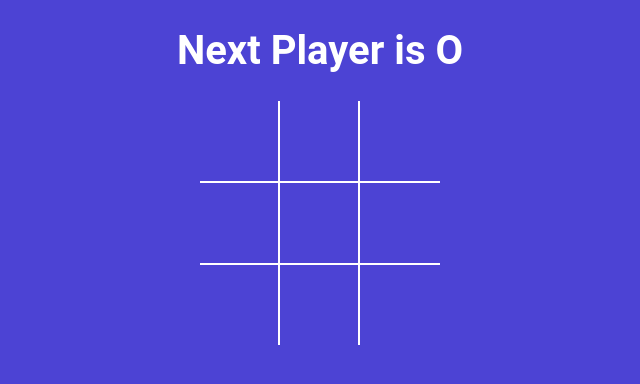
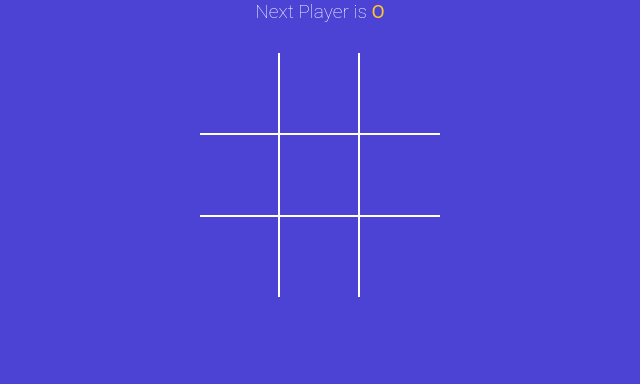
Before and after one commit to FaizaanAnche/TicTacToe, a React (Vite) app: page / in a window 1280 px wide. Shown: the top 384 px of the page, without its empty margins (320-960 px from the left). Built offline with nearby package versions, Linux system fonts and the light colour scheme.

Commit message:
Game draw message. Styles for status message

```diff
--- a/src/App.jsx
+++ b/src/App.jsx
@@ -2,16 +2,13 @@ import './styles.scss';
 import Board from './components/Board';
 import { useState } from 'react';
 import { calculateWinner } from './winner';
+import StatusMessage from './components/StatusMessage';
 
 function App() {
   const [squares, setSquares] = useState(Array(9).fill(null));
   const [isXnext, setIsXNext] = useState(false);
 
   const winner = calculateWinner(squares);
-  const nextPlayer = isXnext ? 'X' : 'O';
-  const message = winner
-    ? `Winner is ${winner}`
-    : `Next Player is ${nextPlayer}`;
 
   const handleSquareClick = clickedPosition => {
     if (squares[clickedPosition] || winner) {
@@ -30,7 +27,7 @@ function App() {
 
   return (
     <div className="app">
-      <h1>{message}</h1>
+      <StatusMessage isXnext={isXnext} winner={winner} squares={squares} />
       <Board squares={squares} handleSquareClick={handleSquareClick} />
     </div>
   );
--- /dev/null
+++ b/src/components/StatusMessage.jsx
@@ -0,0 +1,31 @@
+const StatusMessage = ({ isXnext, winner, squares }) => {
+  const noMovesLeft = squares.every(squareValue => squareValue != null);
+
+  const nextPlayer = isXnext ? 'X' : 'O';
+
+  const renderStatusMessage = () => {
+    if (winner)
+      return (
+        <div>
+          Winner is{' '}
+          <span className={winner === 'X' ? 'text-green' : 'text-orange'}>
+            {winner}
+          </span>
+        </div>
+      );
+    if (!winner && noMovesLeft) return <div>Game Draw</div>;
+    if (!winner && !noMovesLeft)
+      return (
+        <div>
+          Next Player is{' '}
+          <span className={isXnext ? 'text-green' : 'text-orange'}>
+            {nextPlayer}
+          </span>
+        </div>
+      );
+  };
+
+  return <div className="status-message">{renderStatusMessage()}</div>;
+};
+
+export default StatusMessage;
```
